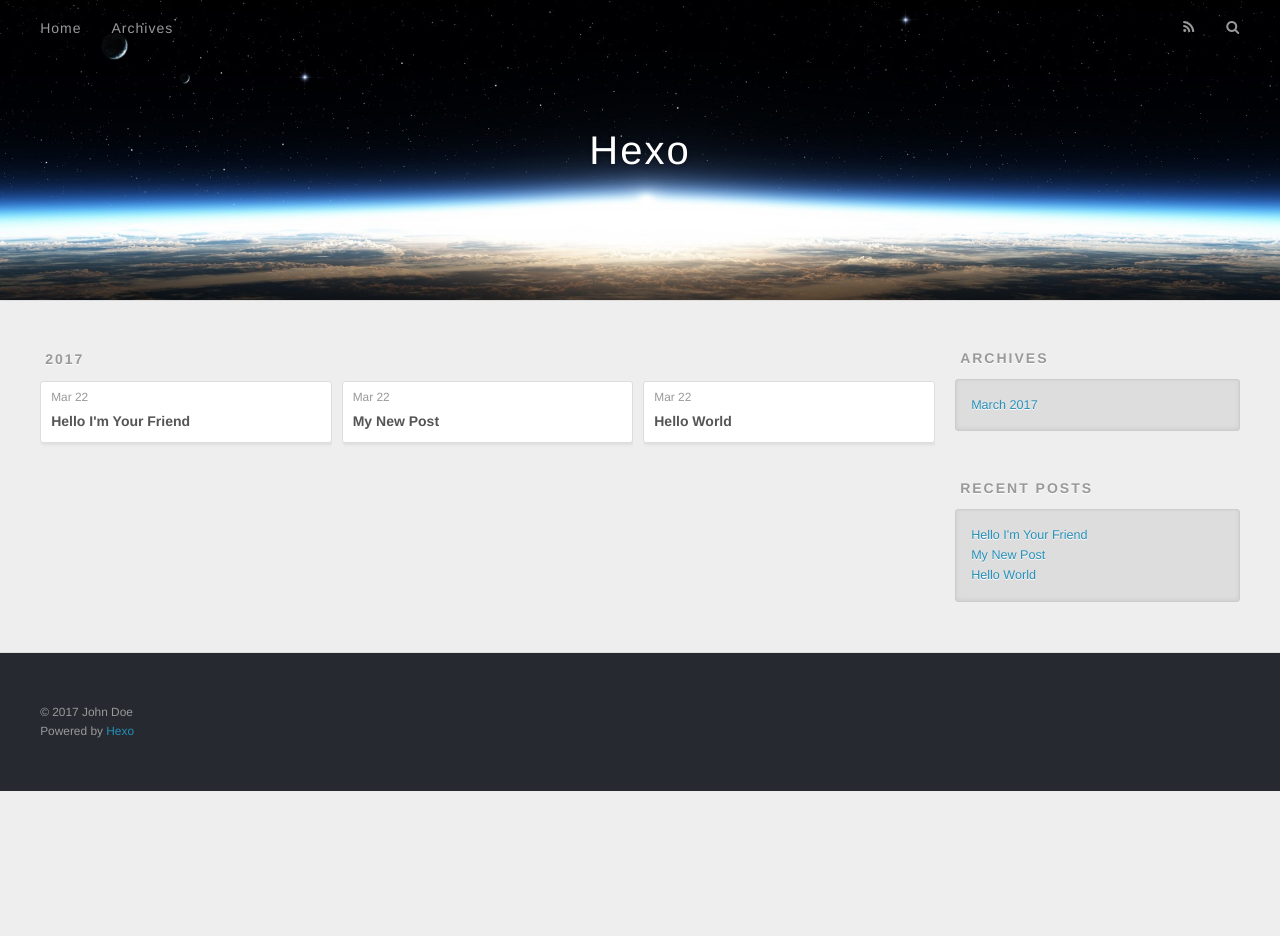
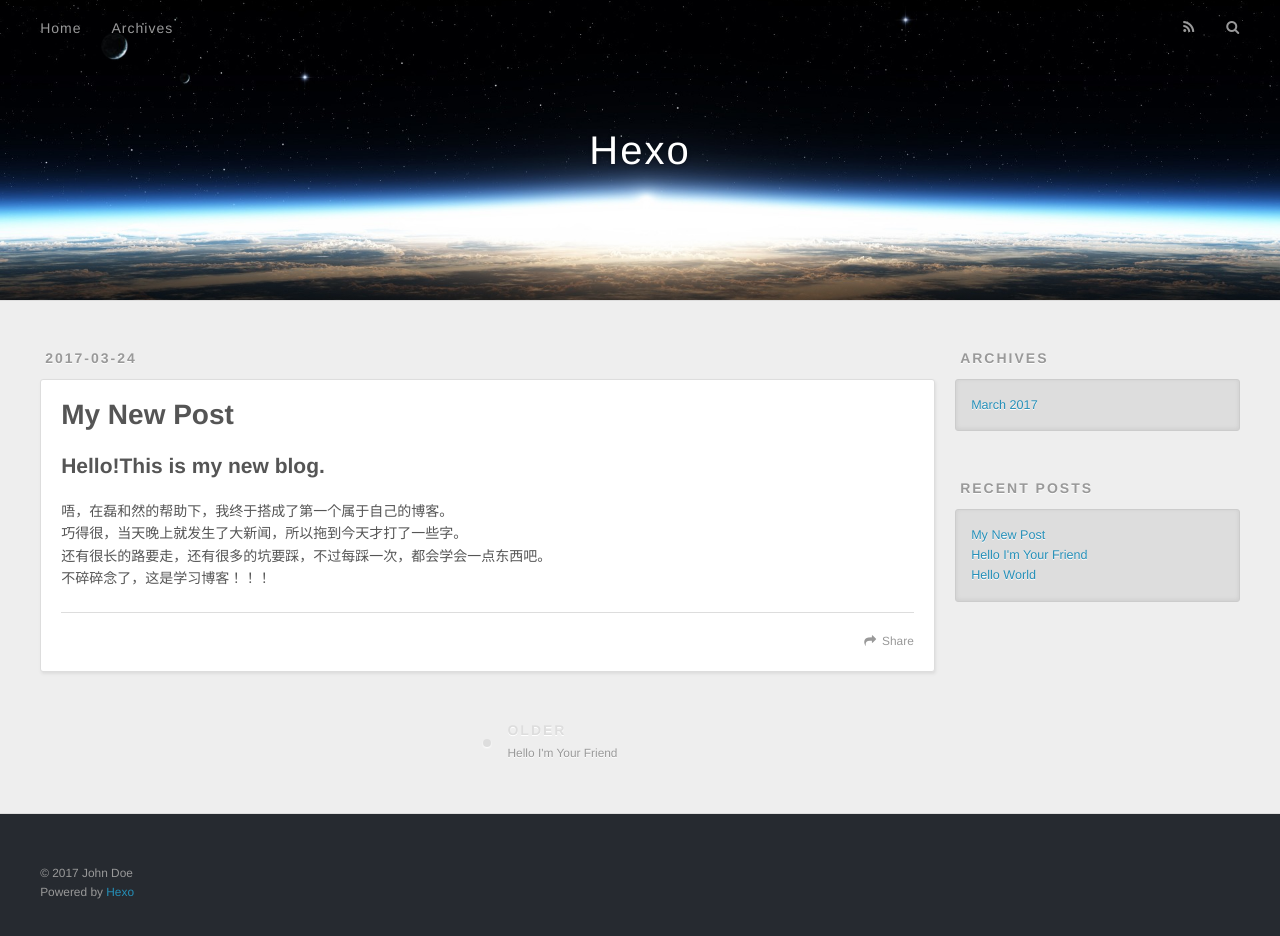
Before and after one commit to zhangke97/zhangke97.github.io, a plain HTML site: page 2017/03/24/My-New-Post/index.html in a window 1280 px wide. Before the commit the page ends 800 px from the top, so only its background shows below. Drawn offline with nearby package versions, Linux system fonts and the light colour scheme.

Commit message:
Site updated: 2017-03-24 23:24:19

```diff
--- a/archives/index.html
+++ b/2017/03/24/My-New-Post/index.html
@@ -3,14 +3,18 @@
 <head>
   <meta charset="utf-8">
 
-  <title>Archives | Hexo</title>
+  <title>My New Post | Hexo</title>
   <meta name="viewport" content="width=device-width, initial-scale=1, maximum-scale=1">
-  <meta property="og:type" content="website">
-<meta property="og:title" content="Hexo">
-<meta property="og:url" content="http://yoursite.com/archives/index.html">
+  <meta name="description" content="Hello!This is my new blog.唔，在磊和然的帮助下，我终于搭成了第一个属于自己的博客。巧得很，当天晚上就发生了大新闻，所以拖到今天才打了一些字。还有很长的路要走，还有很多的坑要踩，不过每踩一次，都会学会一点东西吧。不碎碎念了，这是学习博客！！！">
+<meta property="og:type" content="article">
+<meta property="og:title" content="My New Post">
+<meta property="og:url" content="http://yoursite.com/2017/03/24/My-New-Post/index.html">
 <meta property="og:site_name" content="Hexo">
+<meta property="og:description" content="Hello!This is my new blog.唔，在磊和然的帮助下，我终于搭成了第一个属于自己的博客。巧得很，当天晚上就发生了大新闻，所以拖到今天才打了一些字。还有很长的路要走，还有很多的坑要踩，不过每踩一次，都会学会一点东西吧。不碎碎念了，这是学习博客！！！">
+<meta property="og:updated_time" content="2017-03-24T15:22:59.000Z">
 <meta name="twitter:card" content="summary">
-<meta name="twitter:title" content="Hexo">
+<meta name="twitter:title" content="My New Post">
+<meta name="twitter:description" content="Hello!This is my new blog.唔，在磊和然的帮助下，我终于搭成了第一个属于自己的博客。巧得很，当天晚上就发生了大新闻，所以拖到今天才打了一些字。还有很长的路要走，还有很多的坑要踩，不过每踩一次，都会学会一点东西吧。不碎碎念了，这是学习博客！！！">
 
     <link rel="alternate" href="/atom.xml" title="Hexo" type="application/atom+xml">
 
@@ -59,77 +63,52 @@
   </div>
 </header>
       <div class="outer">
-        <section id="main">
+        <section id="main"><article id="post-My-New-Post" class="article article-type-post" itemscope itemprop="blogPost">
+  <div class="article-meta">
+    <a href="/2017/03/24/My-New-Post/" class="article-date">
+  <time datetime="2017-03-24T15:54:53.000Z" itemprop="datePublished">2017-03-24</time>
+</a>
+
+  </div>
+  <div class="article-inner">
 
 
+      <header class="article-header">
 
 
-
-
-      <section class="archives-wrap">
-        <div class="archive-year-wrap">
-          <a href="/archives/2017" class="archive-year">2017</a>
-        </div>
-        <div class="archives">
-
-    <article class="archive-article archive-type-post">
-  <div class="archive-article-inner">
-    <header class="archive-article-header">
-      <a href="/2017/03/22/Hello-I-m-Your-Friend/" class="archive-article-date">
-  <time datetime="2017-03-22T13:50:05.000Z" itemprop="datePublished">Mar 22</time>
-</a>
-
-
-    <h1 itemprop="name">
-      <a class="archive-article-title" href="/2017/03/22/Hello-I-m-Your-Friend/">Hello I&#39;m Your Friend</a>
+    <h1 class="article-title" itemprop="name">
+      My New Post
     </h1>
 
 
-    </header>
-  </div>
-</article>
+      </header>
+
+    <div class="article-entry" itemprop="articleBody">
+
+        <h2 id="Hello-This-is-my-new-blog"><a href="#Hello-This-is-my-new-blog" class="headerlink" title="Hello!This is my new blog."></a>Hello!This is my new blog.</h2><p>唔，在磊和然的帮助下，我终于搭成了第一个属于自己的博客。<br>巧得很，当天晚上就发生了大新闻，所以拖到今天才打了一些字。<br>还有很长的路要走，还有很多的坑要踩，不过每踩一次，都会学会一点东西吧。<br>不碎碎念了，这是学习博客！！！</p>
 
 
-
-    <article class="archive-article archive-type-post">
-  <div class="archive-article-inner">
-    <header class="archive-article-header">
-      <a href="/2017/03/22/My-New-Post/" class="archive-article-date">
-  <time datetime="2017-03-22T09:54:53.000Z" itemprop="datePublished">Mar 22</time>
-</a>
+    </div>
+    <footer class="article-footer">
+      <a data-url="http://yoursite.com/2017/03/24/My-New-Post/" data-id="cj0nz7xw60000m1ufrjhf3x0y" class="article-share-link">Share</a>
 
 
-    <h1 itemprop="name">
-      <a class="archive-article-title" href="/2017/03/22/My-New-Post/">My New Post</a>
-    </h1>
+    </footer>
+  </div>
 
 
-    </header>
-  </div>
-</article>
+<nav id="article-nav">
 
 
+    <a href="/2017/03/22/Hello-I-m-Your-Friend/" id="article-nav-older" class="article-nav-link-wrap">
+      <strong class="article-nav-caption">Older</strong>
+      <div class="article-nav-title">Hello I&#39;m Your Friend</div>
+    </a>
 
-    <article class="archive-article archive-type-post">
-  <div class="archive-article-inner">
-    <header class="archive-article-header">
-      <a href="/2017/03/22/hello-world/" class="archive-article-date">
-  <time datetime="2017-03-22T09:48:41.000Z" itemprop="datePublished">Mar 22</time>
-</a>
+</nav>
 
 
-    <h1 itemprop="name">
-      <a class="archive-article-title" href="/2017/03/22/hello-world/">Hello World</a>
-    </h1>
-
-
-    </header>
-  </div>
 </article>
-
-
-    </div></section>
-
 
 </section>
 
@@ -160,11 +139,11 @@
       <ul>
 
           <li>
-            <a href="/2017/03/22/Hello-I-m-Your-Friend/">Hello I&#39;m Your Friend</a>
+            <a href="/2017/03/24/My-New-Post/">My New Post</a>
           </li>
 
           <li>
-            <a href="/2017/03/22/My-New-Post/">My New Post</a>
+            <a href="/2017/03/22/Hello-I-m-Your-Friend/">Hello I&#39;m Your Friend</a>
           </li>
 
           <li>
```
Also changed, not shown: 2017/03/22/Hello-I-m-Your-Friend/index.html (+14 -5 lines), 2017/03/22/hello-world/index.html (+5 -5 lines), archives/2017/03/index.html (+8 -8 lines), archives/2017/index.html (+8 -8 lines), index.html (+41 -41 lines).
